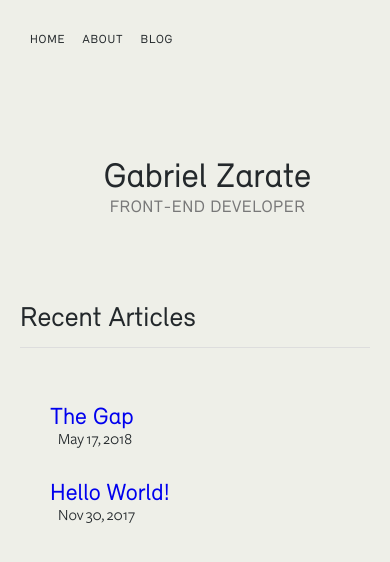
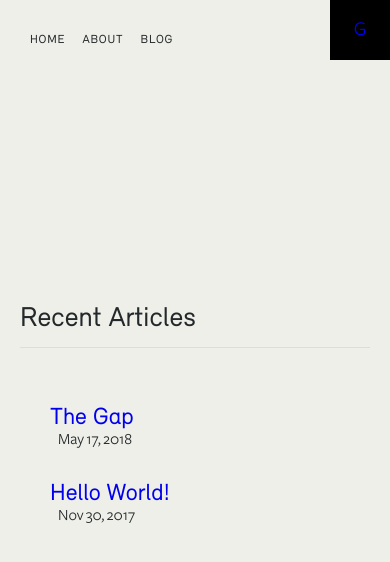
Before and after one commit to gabrielzzarate/gabrielzzarate.blog, a Jekyll site: the page built from index.html, in a window 390 px wide. Shown: the top 562 px of the page. Built offline with Jekyll 4.4.1, drawn with Linux system fonts in a browser that asks for light colours; some web fonts are replaced.

Commit message:
adjust mobile layout

```diff
--- a/_includes/sidebar.html
+++ b/_includes/sidebar.html
@@ -20,6 +20,10 @@
 						<span>e</span> -->
 					</h2>
 					<span class="sub-head">Front-End Developer</span>
+
+					<div class="mobile-intro">
+						<a href="/">G</a>
+					</div>
 			</div>
 		</div>
 	</div>
--- a/_sass/_sidebar.scss
+++ b/_sass/_sidebar.scss
@@ -22,7 +22,30 @@
 	.name {
 		@include tablet-small {
 			padding: 120px 0 0 25px;
+
+			h2,
+			.sub-head {
+				display: none;
+			}
+
+			.mobile-intro {
+				display: block;
+			}
 		}
+	}
+
+	.mobile-intro {
+		display: none;
+		position: absolute;
+		top: 0;
+		right: 0;
+		height: 60px;
+		width: 60px;
+		background: black;
+		line-height: 60px;
+		text-align: center;
+		color: rgba(0, 0, 0, 0);
+		font-size: 20px;
 	}
 
 	h2 {
```
